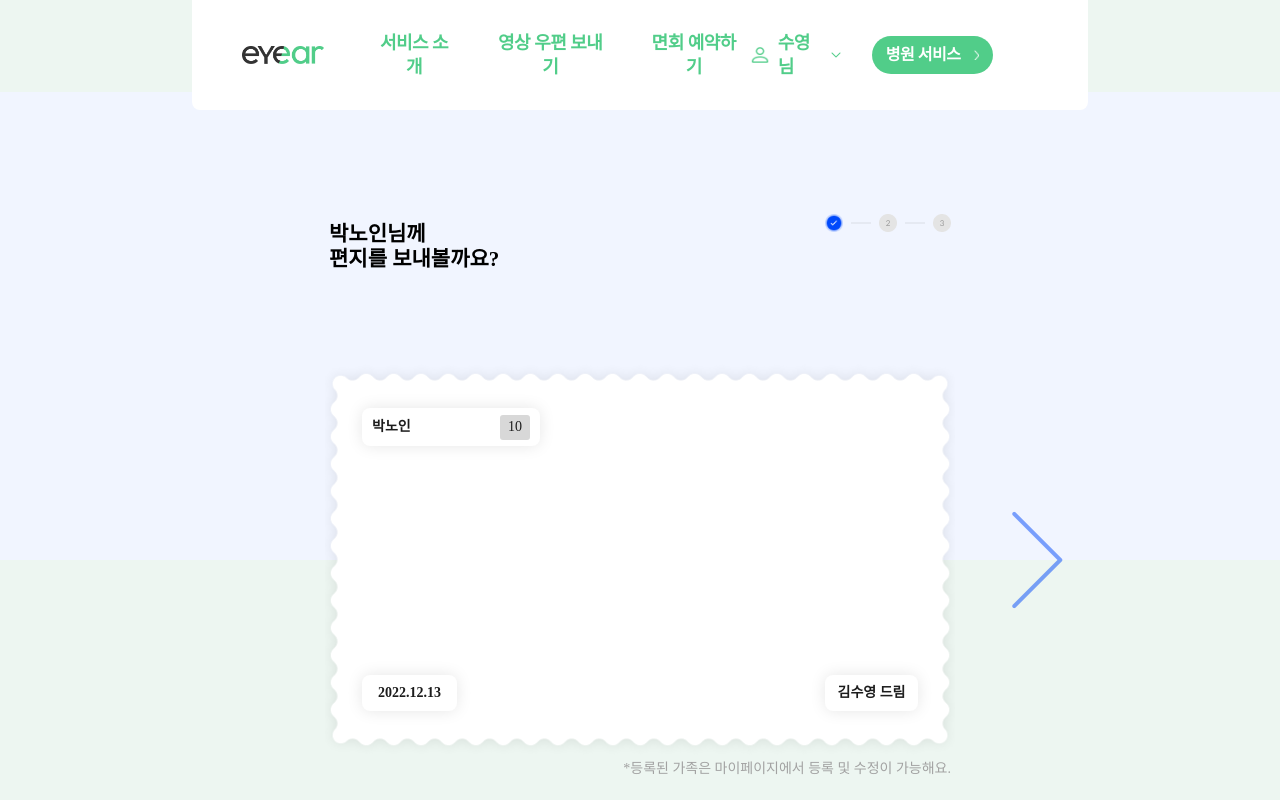
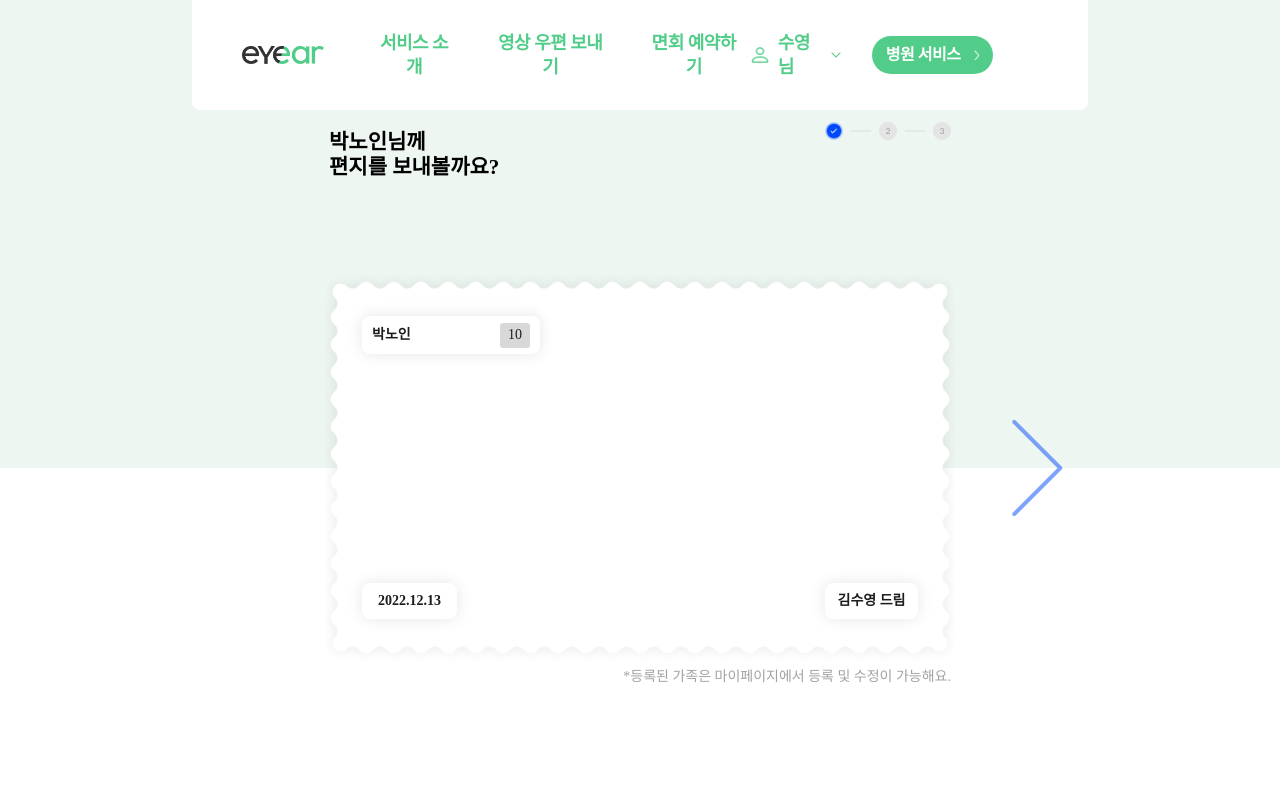
Before and after one commit to eyear22/type_eyear_frontend, a React (Create React App) app: page /mail in a window 1280 px wide. Built offline with nearby package versions, Linux system fonts and the light colour scheme.

Commit message:
[FIX] 배경 색 수정

```diff
--- a/src/components/Mail/MailContainer.tsx
+++ b/src/components/Mail/MailContainer.tsx
@@ -35,9 +35,8 @@ const MailContainer = () => {
 
 const Container = styled.section`
   display: flex;
-  margin-top: 92px;
   height: 468px;
-  background: #f1f5ff;
+  background-color: #edf6f1;
 `;
 
 const Wrap = styled.div`
--- a/src/components/Main/HomeContainer.tsx
+++ b/src/components/Main/HomeContainer.tsx
@@ -13,6 +13,8 @@ const HomeContainer = () => {
   );
 };
 
-const Container = styled.div``;
+const Container = styled.div`
+  background-color: #edf6f1;
+`;
 
 export default HomeContainer;
--- a/src/index.css
+++ b/src/index.css
@@ -1,5 +1,5 @@
 body {
-  background: #edf6f1;
+  background: #fff;
   margin: 0;
   font-family: -apple-system, BlinkMacSystemFont, 'Segoe UI', 'Roboto', 'Oxygen', 'Ubuntu', 'Cantarell', 'Fira Sans',
     'Droid Sans', 'Helvetica Neue', sans-serif;
```
